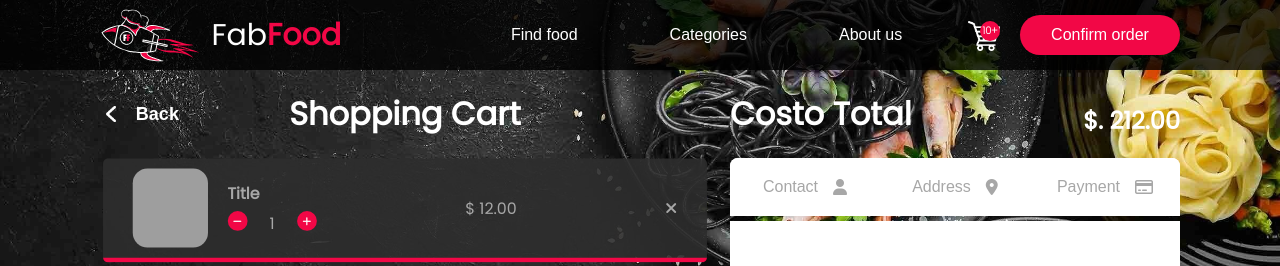
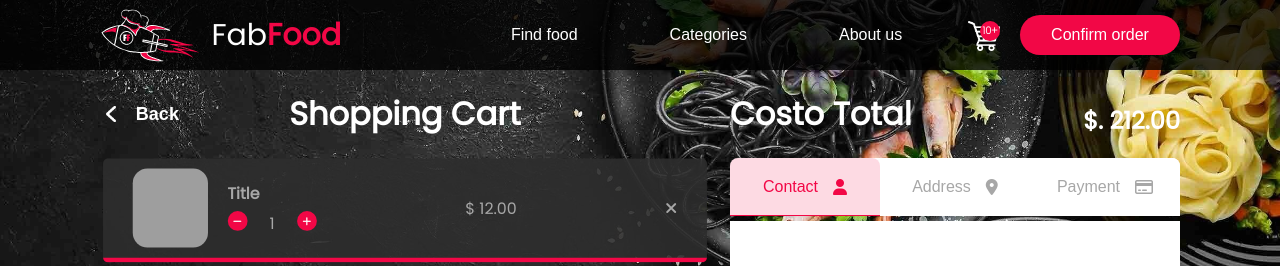
Before and after one commit to FabianXRL16/FabFood, a Vue app: page /shoppingcart in a window 1280 px wide. Shown: the top 266 px of the page. Built offline with nearby package versions, Linux system fonts and the light colour scheme; grey boxes are pictures that could not be loaded.

Commit message:
Button selected by active form

```diff
--- a/src/components/general/payment.vue
+++ b/src/components/general/payment.vue
@@ -3,7 +3,12 @@
     <title-payment :totalPrice="212.0" />
     <div class="container__content">
       <div class="tabs">
-        <button class="tab btn" v-for="step in steps" :key="step.title" @click="tab = step.title.toLowerCase()">
+        <button
+          :class="step.style"
+          v-for="(step, i) in steps"
+          :key="i"
+          @click="focusTab(step, i)"
+        >
           {{ step.title }}
           <i :class="step.icon"></i>
         </button>
@@ -19,19 +24,37 @@
 import titlePayment from "../general/titlePayment.vue";
 import formsContact from "../groups/formsContact.vue";
 import formsAddress from "../groups/formsAddress.vue";
-import FormsPayment from '../groups/formsPayment.vue';
+import FormsPayment from "../groups/formsPayment.vue";
 export default {
   name: "Payment",
   components: { titlePayment, formsContact, formsAddress, FormsPayment },
   data() {
     return {
       steps: [
-        { title: "Contact", icon: "fas fa-user" },
-        { title: "Address", icon: "fas fa-map-marker-alt" },
-        { title: "Payment", icon: "far fa-credit-card" },
+        { title: "Contact", icon: "fas fa-user", style: "tab btn tabF" },
+        { title: "Address", icon: "fas fa-map-marker-alt", style: "tab btn" },
+        { title: "Payment", icon: "far fa-credit-card", style: "tab btn" },
       ],
-      tab: "contact"
+      tab: "contact",
     };
+  },
+  methods: {
+    focusTab(step, i) {
+      this.tab = step.title.toLowerCase();
+      if (i == 0) {
+        this.steps[0].style = "tab btn tabF";
+        this.steps[1].style = "tab btn";
+        this.steps[2].style = "tab btn";
+      } else if (i == 1) {
+        this.steps[1].style = "tab btn tabF";
+        this.steps[2].style = "tab btn";
+        this.steps[0].style = "tab btn";
+      } else {
+        this.steps[2].style = "tab btn tabF";
+        this.steps[0].style = "tab btn";
+        this.steps[1].style = "tab btn";
+      }
+    },
   },
 };
 </script>
@@ -62,16 +85,12 @@ export default {
   position: relative;
   cursor: pointer;
 }
-.tab:nth-child(1):hover,
-.tab:nth-child(2):hover,
-.tab:nth-child(3):hover {
+.tabF {
   color: var(--bg-primary);
   transition: 0.3s;
-  background-color: rgba(242,7,70,.15);
+  background-color: rgba(242, 7, 70, 0.15);
 }
-.tab:nth-child(1):hover::after,
-.tab:nth-child(2):hover::after,
-.tab:nth-child(3):hover::after {
+.tabF::after {
   content: "";
   position: absolute;
   width: 100%;
```
